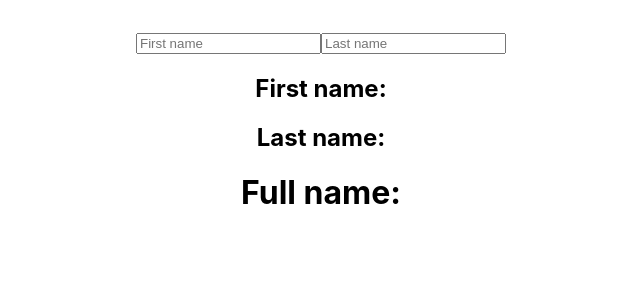
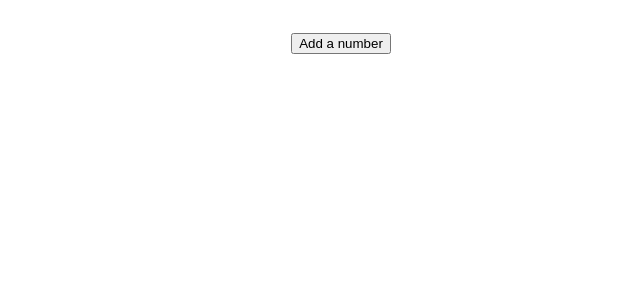
Before and after one commit to temesghentekeste/hooks-exploring, a React (Create React App) app: page / in a window 1280 px wide. Shown: the top 300 px of the page, without its empty margins (319-959 px from the left). Built offline with nearby package versions, Linux system fonts and the light colour scheme.

Commit message:
useState with array

```diff
--- a/src/App.js
+++ b/src/App.js
@@ -3,12 +3,14 @@
 import HookCounter from './components/HookCounter';
 import HookCounterTwo from './components/HookCounterTwo';
 import HookCounterThree from './components/HookCounterThree';
+import HookCounterFour from './components/HookCounterFour';
 
 function App() {
   return (
     <div className="App">
+      <HookCounterFour/>
+     {/*
       <HookCounterThree/>
-     {/*
       <HookCounterTwo/>
      <HookCounter/>
      */}
--- /dev/null
+++ b/src/components/HookCounterFour.js
@@ -0,0 +1,24 @@
+import React, {useState} from 'react'
+
+function HookCounterFour() {
+  const [items, setitems] = useState([]);
+
+  const addItem = () => {
+    setitems([...items, {
+      id: items.length,
+      value: Math.floor(Math.random()*10) + 1
+    }]);
+  }
+  return (
+    <div>
+      <ul>
+        <button onClick={addItem}>Add a number</button>
+        {
+          items.map(item => (<li key={item.id}>{item.value}</li>))
+        }
+      </ul>
+    </div>
+  )
+}
+
+export default HookCounterFour
```
Also changed, not shown: notes.txt.
